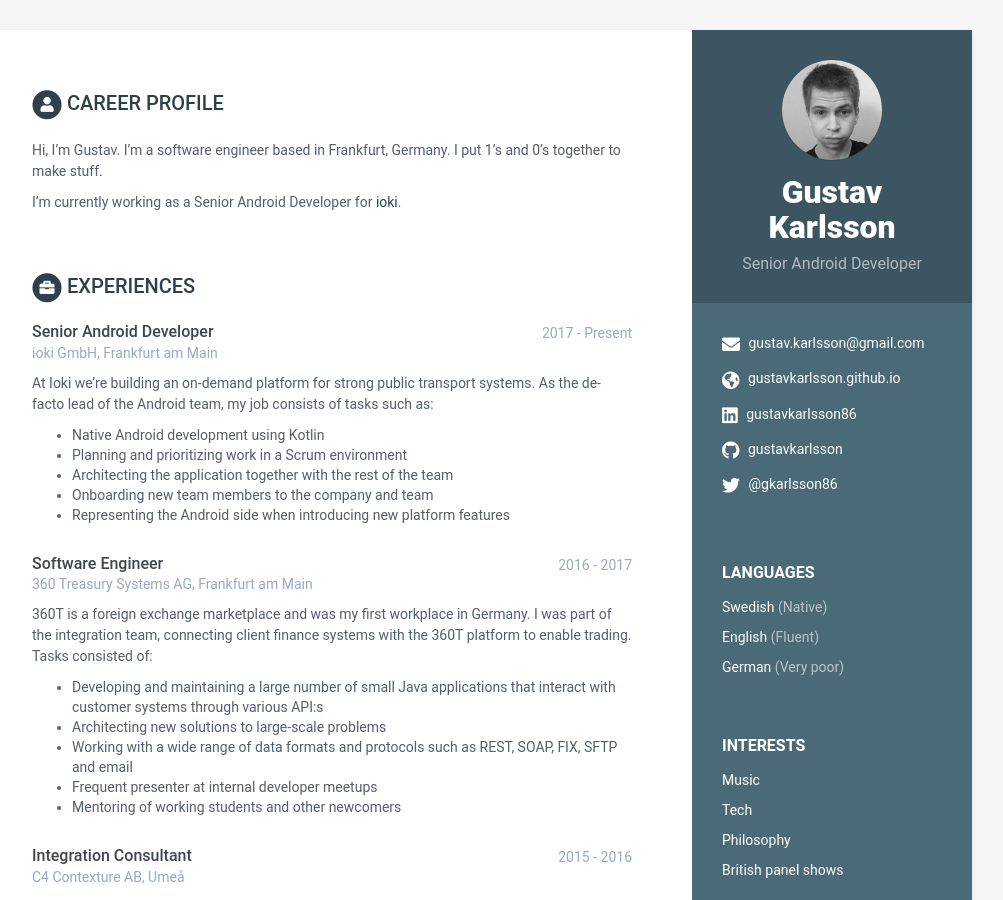
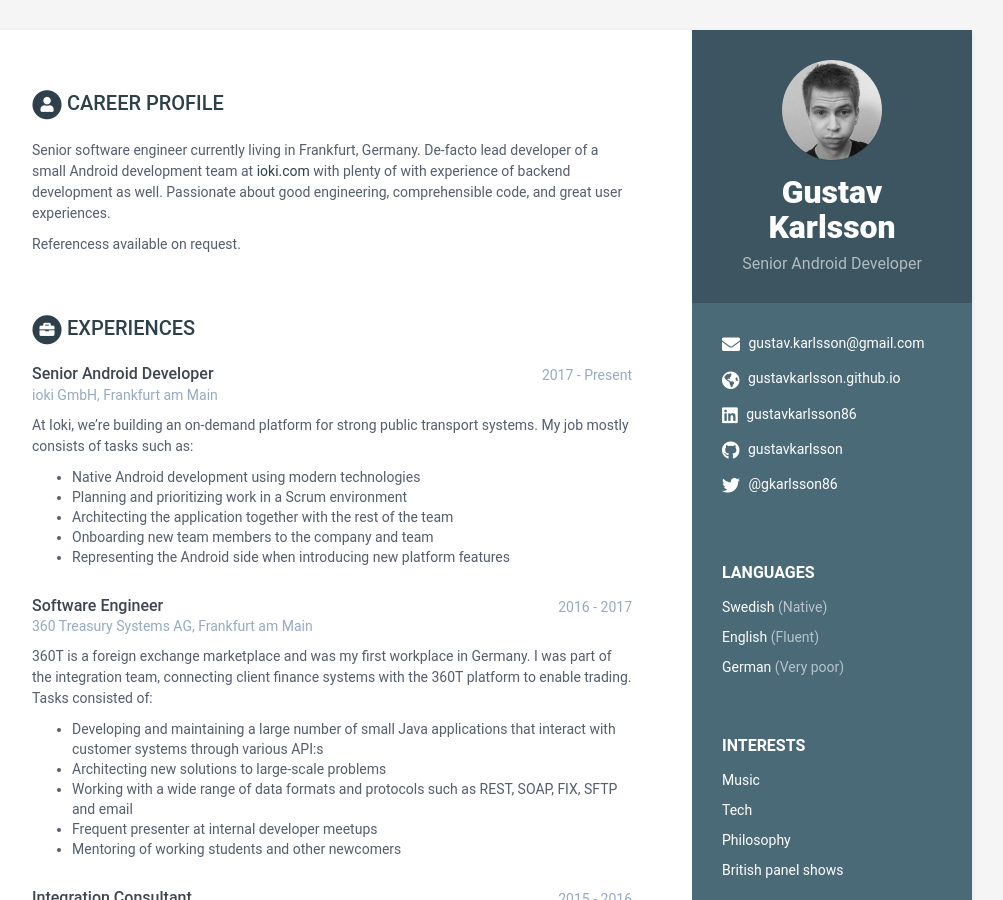
Before and after one commit to gustavkarlsson/gustavkarlsson.github.io, a Jekyll site: the page built from index.html, in a window 1280 px wide and 900 px high. Shown: the whole window, without its empty margins (168-1171 px from the left). Built offline with Jekyll 4.4.1, drawn with Linux system fonts in a browser that asks for light colours; some of the changed text lies outside the part shown.

Commit message:
cleanup of data.yml

```diff
--- a/_data/data.yml
+++ b/_data/data.yml
@@ -13,18 +13,18 @@ sidebar:
 
     # Sidebar links
     email: gustav.karlsson@gmail.com
-    # phone: 012 345 6789
     website: gustavkarlsson.github.io #do not add http://
     linkedin: gustavkarlsson86
-    # xing: alandoe
     github: gustavkarlsson
-    # telegram: # add your nickname without '@' sign
+    twitter: '@gkarlsson86'
+    # stack-overflow: # Number/Username, e.g. 123456/alandoe
+    # goodreads: # Number-Username, e.g. 123456-alandoe
+    # telegram: # nickname without '@'
+    # codewars:
     # gitlab:
     # bitbucket:
-    twitter: '@gkarlsson86'
-    # stack-overflow: # Number/Username, e.g. 123456/alandoe
-    # codewars:
-    # goodreads: # Number-Username, e.g. 123456-alandoe
+    # phone:
+    # xing:
 
     languages:
       - idiom: Swedish
@@ -49,32 +49,31 @@ sidebar:
       - item: British panel shows
         link:
 
+      # - item: I also like people peeking through the source code of my projects. Hi!
+      #   link:
+
 career-profile:
     title: Career Profile
     summary: |
-      Hi, I’m Gustav. I’m a software engineer based in Frankfurt, Germany.
-      I put 1’s and 0’s together to make stuff.
+      Senior software engineer currently living in Frankfurt, Germany.
+      De-facto lead developer of a small Android development team at [ioki.com](http://ioki.com) with plenty of with experience of backend development as well.
+      Passionate about good engineering, comprehensible code, and great user experiences.
 
-      I’m currently working as a Senior Android Developer for [ioki](https://ioki.com).
-education:
-    - degree: Bachelor's degree in Computer Science
-      university: Umeå University
-      time: 2006 - 2015
-      details: |
-        Studied Computer Science until 2011 when I took a study break to work at Tieto.
-        A few years later I finished the studies with a thesis project.
+      Referencess available on request.
+
 experiences:
     - role: Senior Android Developer
       time: 2017 - Present
       company: ioki GmbH, Frankfurt am Main
       details: |
-        At Ioki we’re building an on-demand platform for strong public transport systems.
-        As the de-facto lead of the Android team, my job consists of tasks such as:
-          - Native Android development using Kotlin
+        At Ioki, we’re building an on-demand platform for strong public transport systems.
+        My job mostly consists of tasks such as:
+          - Native Android development using modern technologies
           - Planning and prioritizing work in a Scrum environment
           - Architecting the application together with the rest of the team
           - Onboarding new team members to the company and team
           - Representing the Android side when introducing new platform features
+
     - role: Software Engineer
       time: 2016 - 2017
       company: 360 Treasury Systems AG, Frankfurt am Main
@@ -87,6 +86,7 @@ experiences:
           - Working with a wide range of data formats and protocols such as REST, SOAP, FIX, SFTP and email
           - Frequent presenter at internal developer meetups
           - Mentoring of working students and other newcomers
+
     - role: Integration Consultant
       time: 2015 - 2016
       company: C4 Contexture AB, Umeå
@@ -95,6 +95,7 @@ experiences:
         My tasks during my (relatively short) time at the company included:
           - Integrating Product Information Management systems oncustomer systems using proprietary configuration and scripting tools
           - Solving modelling problems in line with customer needs
+
     - role: Software Developer
       time: 2011 - 2015
       company: Tieto Sweden AB, Umeå
@@ -104,6 +105,15 @@ experiences:
           - Developing and maintening a Java based full-stack web application built on MySQL, JPA, JAX-WS, JAX-RS and Apache Wicket
           - Discussing requirements and goals with customers on a daily basis
           - Travelling abroad to train other development teams
+
+education:
+    - degree: Bachelor's degree in Computer Science
+      university: Umeå University
+      time: 2006 - 2015
+      details: |
+        Studied Computer Science until 2011 when I took a study break to work at Tieto.
+        A few years later I finished the studies with a thesis project.
+
 projects:
     title: Projects
     assignments:
@@ -126,60 +136,66 @@ projects:
 #         link: "#"
 #         authors: Donald E. Knuth
 #         conference: Addison-Wesley, 1968
-#
-#       - title: "Genetic Programming III: Darwinian Invention &amp; Problem Solving"
-#         link: "#"
-#         authors: Koza, J.R., Andre, D., Bennett, F.H., Keane, M.A.
-#         conference: "Morgan Kaufmann Publishers Inc., San Francisco, CA, USA, 1st edn. (1999)"
-#
-#       - title: A syntax directed compiler for Algol 60
-#         link: "#"
-#         authors: Edgar T. Irons
-#         conference: "Comm. ACM 4 (1961), 51–55"
 
 skills:
     title: Skills &amp; Proficiency
     toolset:
       - name: Clean code
         level: 50%
+
       - name: Software architecture
         level: 50%
+
       - name: Android SDK
         level: 50%
+
       - name: Android Jetpack
         level: 50%
+
       - name: Kotlin
         level: 50%
+
       - name: Coroutines
         level: 50%
+
       - name: Kotlin flow
         level: 50%
+
       - name: Jetpack Compose
         level: 50%
+
       - name: Unidirectional data flow
         level: 50%
+
       - name: Java
         level: 50%
+
       - name: RxJava
         level: 50%
+
       - name: Testing (unit/integration/instrumentation)
         level: 50%
+
       - name: Gradle
         level: 50%
+
       - name: Git
         level: 50%
+
       - name: Modularizing
         level: 50%
+
       - name: Firebase
         level: 50%
+
       - name: RESTful web services
         level: 50%
+
       - name: Material Design
         level: 50%
+
       - name: Analytics and tracking
         level: 50%
+
       - name: Error monitoring
         level: 50%
-
-footer: >
-    Designed with <i class="fas fa-heart"></i> by <a href="http://themes.3rdwavemedia.com" target="_blank" rel="nofollow">Xiaoying Riley</a>
```
